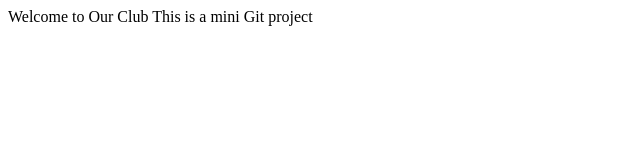
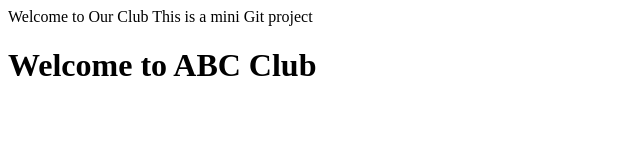
Before and after one commit to mquan0810/GitPractice_nhom1, a plain HTML site: page project/index.html in a window 1280 px wide. Shown: the whole page, without its empty margins (0-640 px from the left). Drawn offline with Linux system fonts and the light colour scheme.

Commit message:
Change heading

```diff
--- a/project/index.html
+++ b/project/index.html
@@ -1,2 +1,4 @@
 Welcome to Our Club
 This is a mini Git project
+
+<h1>Welcome to ABC Club</h1>
```
